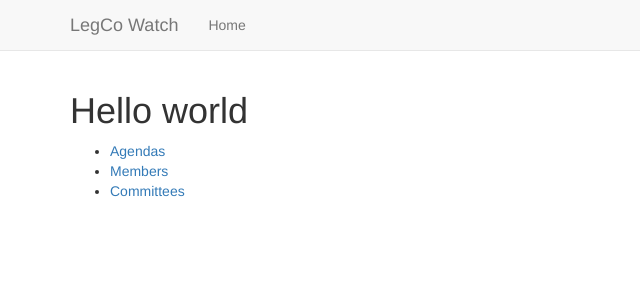
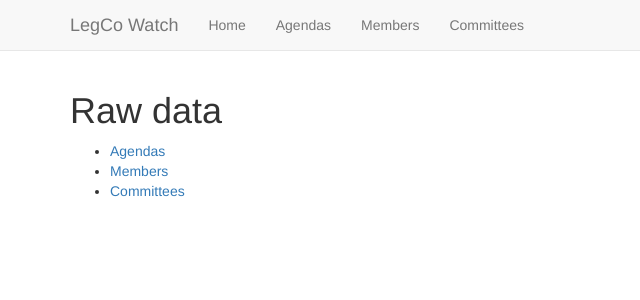
Before and after one commit to legco-watch/legco-watch, a Django app: page / in a window 1280 px wide. Shown: the top 300 px of the page, without its empty margins (0-640 px from the left). Run offline with Django 3.2, Linux system fonts and the light colour scheme; parts of the project's set-up code (start-up, migrations or seed data) failed here and were passed over; some libraries are stand-ins or nearby versions.

Commit message:
Add more links to bar, some style changes

```diff
--- a/app/raw/templates/raw/member_detail.html
+++ b/app/raw/templates/raw/member_detail.html
@@ -16,7 +16,7 @@
       <img src="{% static object.photo_file %}" />
     </p>
   {% endif %}
-  <table>
+  <table class="table">
     <tr>
       <td>English name</td>
       <td>{{ object.name_e }}</td>
--- a/app/templates/base.html
+++ b/app/templates/base.html
@@ -35,6 +35,9 @@
     <div class="collapse navbar-collapse" id="nav">
       <ul class="nav navbar-nav">
         <li><a href="{% url 'home' %}">Home</a></li>
+        <li><a href="{% url 'raw_agenda_list' %}">Agendas</a></li>
+        <li><a href="{% url 'raw_member_list' %}">Members</a></li>
+        <li><a href="{% url 'raw_committee_list' %}">Committees</a></li>
       </ul>
     </div>
   </div>
--- a/app/templates/landing.html
+++ b/app/templates/landing.html
@@ -2,7 +2,7 @@
 
 {% block content %}
 
-<h1>Hello world</h1>
+<h1>Raw data</h1>
 
   <ul>
     <li><a href="{% url 'raw_agenda_list' %}">Agendas</a></li>
```
